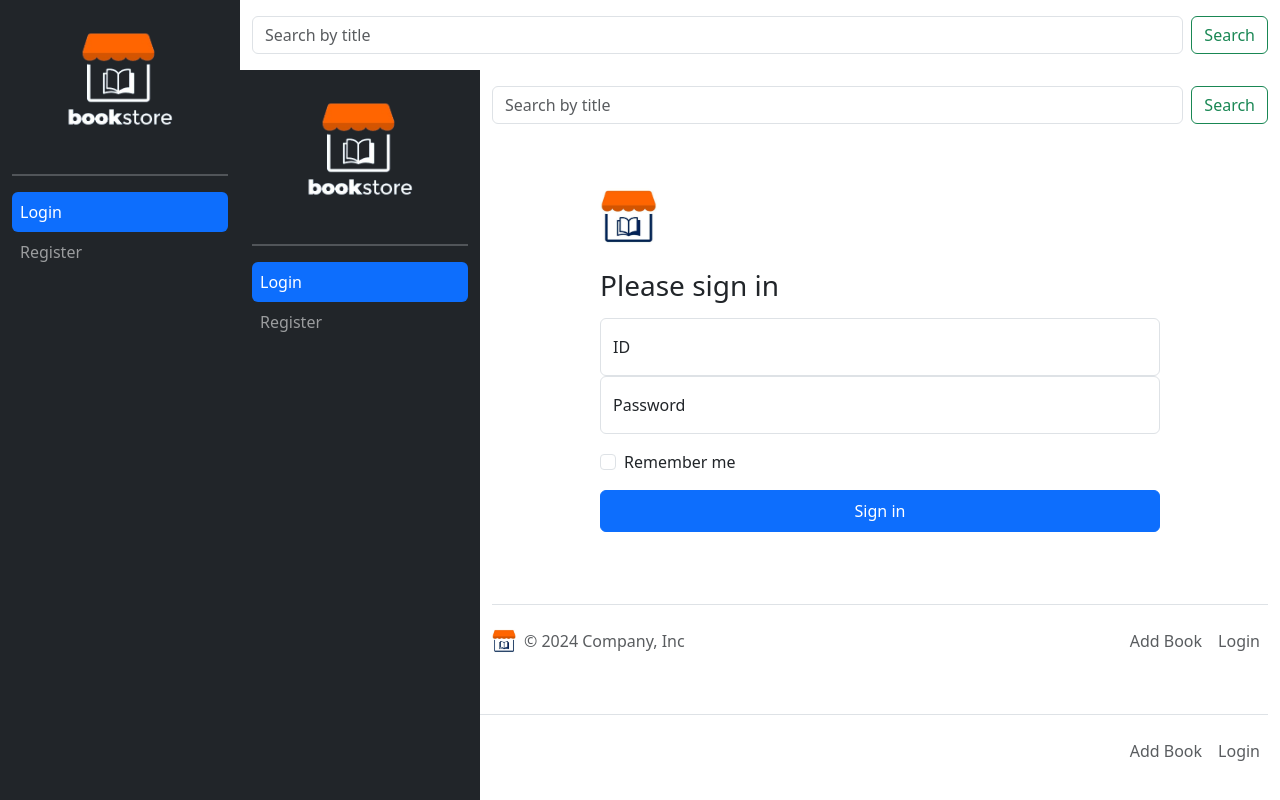
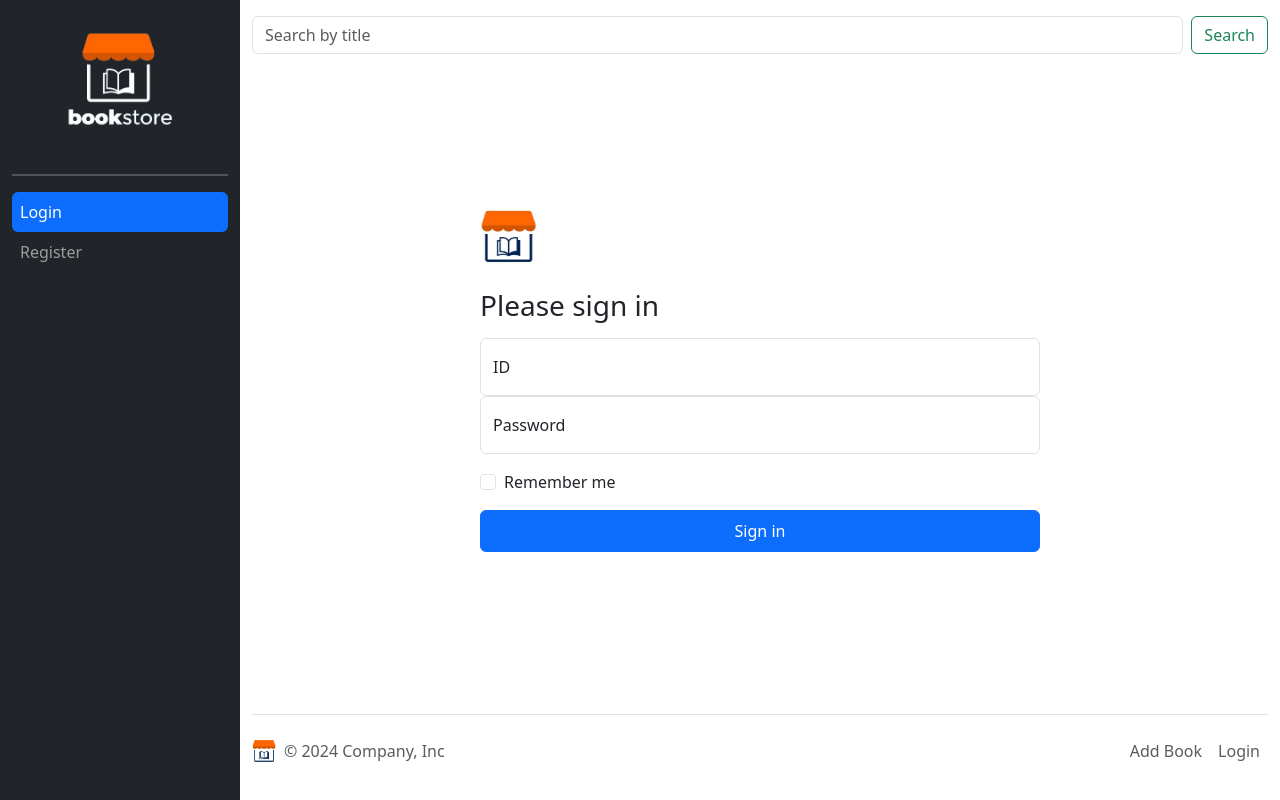
Before and after one commit to jsungl/bookstore-client, a Next.js app: page /login in a window 1280 px wide. Built offline with nearby package versions, Linux system fonts and the light colour scheme; no server answers.

Commit message:
feat: update login page

```diff
--- a/app/login/layout.js
+++ b/app/login/layout.js
@@ -1,6 +1,6 @@
-import Footer from "@/components/footer";
-import Header from "@/components/header";
-import SideNav from "@/components/sidenav";
+// import Footer from "@/components/footer";
+// import Header from "@/components/header";
+// import SideNav from "@/components/sidenav";
 
 /**
  * metadata 는 클라이언트 컴포넌트에서 사용하지 못하므로
@@ -13,7 +13,8 @@ export const metadata = {
 export default function Layout({children}) {
     return (
         <>
-            <SideNav/>
+          {children}
+            {/* <SideNav/>
             <div className="content_main d-flex flex-column">
               <div className="content_header d-flex align-items-center">
                 <Header/>
@@ -24,7 +25,7 @@ export default function Layout({children}) {
               <div className="content_footer">
                 <Footer/>
               </div>
-            </div>
+            </div> */}
         </>
     )
 }
--- a/app/login/page.js
+++ b/app/login/page.js
@@ -5,7 +5,7 @@ import { useState } from "react";
 import { useGlobalContext } from "../context/store";
 
 
-export default function Page() {
+export default function Login() {
 
     const [loginForm, setLoginForm] = useState({username: '', password: ''});
     const [isError, setIsError] = useState(false);
@@ -19,7 +19,7 @@ export default function Page() {
     async function onSubmitButtonClickHandler(e) {
         e.preventDefault();
 
-        const response = await fetch("http://127.0.0.1:8081/api/members/login", {
+        const response = await fetch("http://localhost:8081/api/members/login", {
             method: 'POST',
             credentials: 'include', // 핵심 변경점
             headers: {
```
